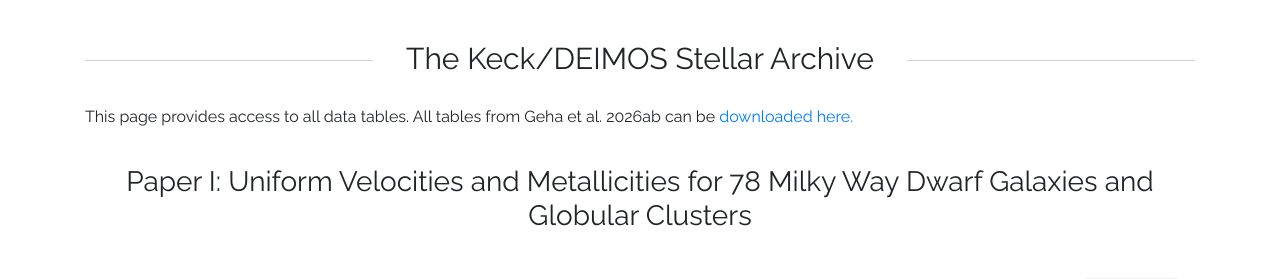
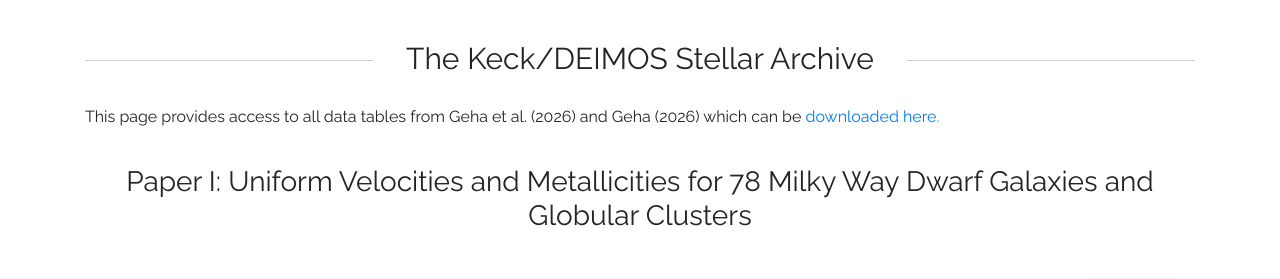
Before and after one commit to geha-group/geha-group.github.io, a Jekyll site: the page built from deimos.html, in a window 1280 px wide. Shown: the part 325-604 px from the top of the page. Built offline with Jekyll 4.4.1, drawn with Linux system fonts in a browser that asks for light colours.

Commit message:
Update deimos.html

```diff
--- a/deimos.html
+++ b/deimos.html
@@ -7,7 +7,7 @@
 <h2>The Keck/DEIMOS Stellar Archive</h2>
 
 <p>
-    This page provides access to all data tables.   All tables from Geha et al. 2026ab can be
+    This page provides access to all data tables from Geha et al. (2026) and Geha (2026) which can be
     <a href="https://www.dropbox.com/scl/fo/6dobr827qsc7e4nxt9tcv/ADP_VLa6NqhvXzKCSKOGfjs?rlkey=94cjns570awdrioxgt5b7dwlt&st=w1lqehoc&dl=0">downloaded here.</a>
 </p>
 <!-- DISPLAY AS SECTIONS (a la research page)-->
```
